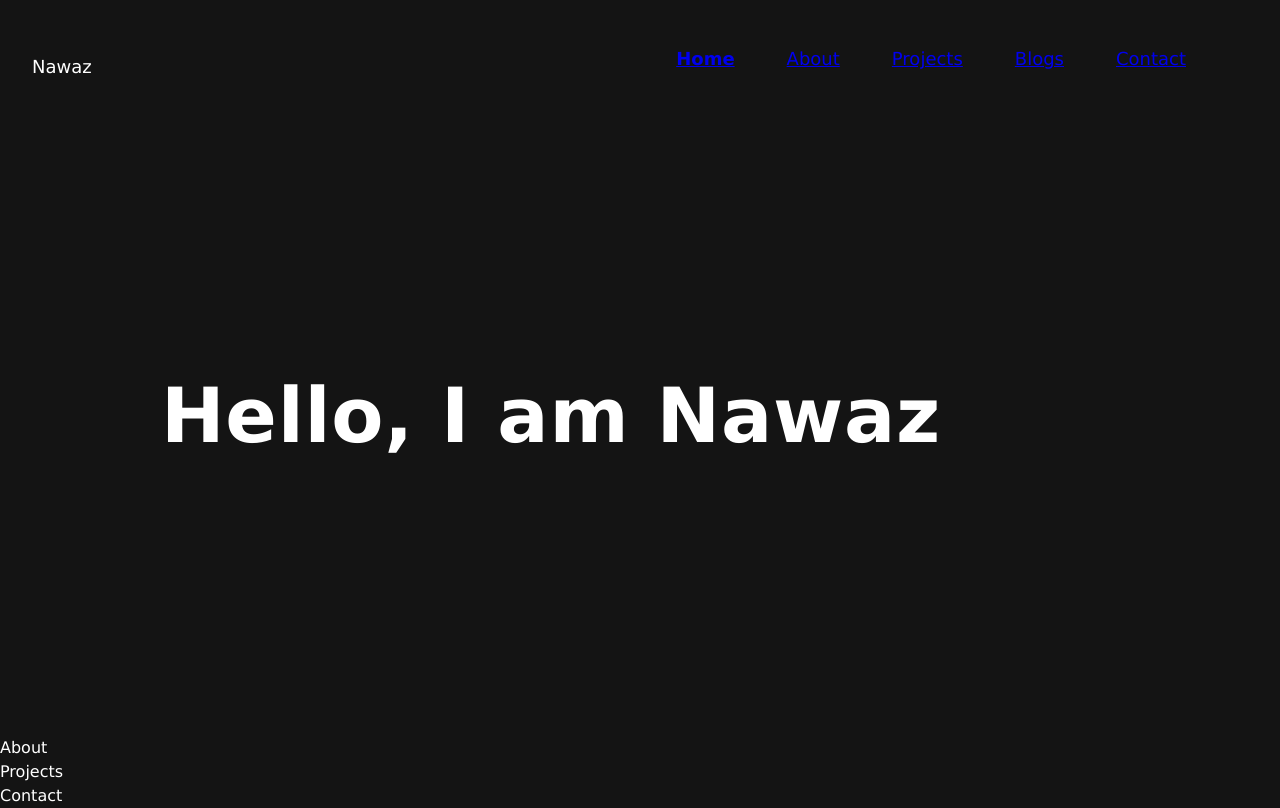
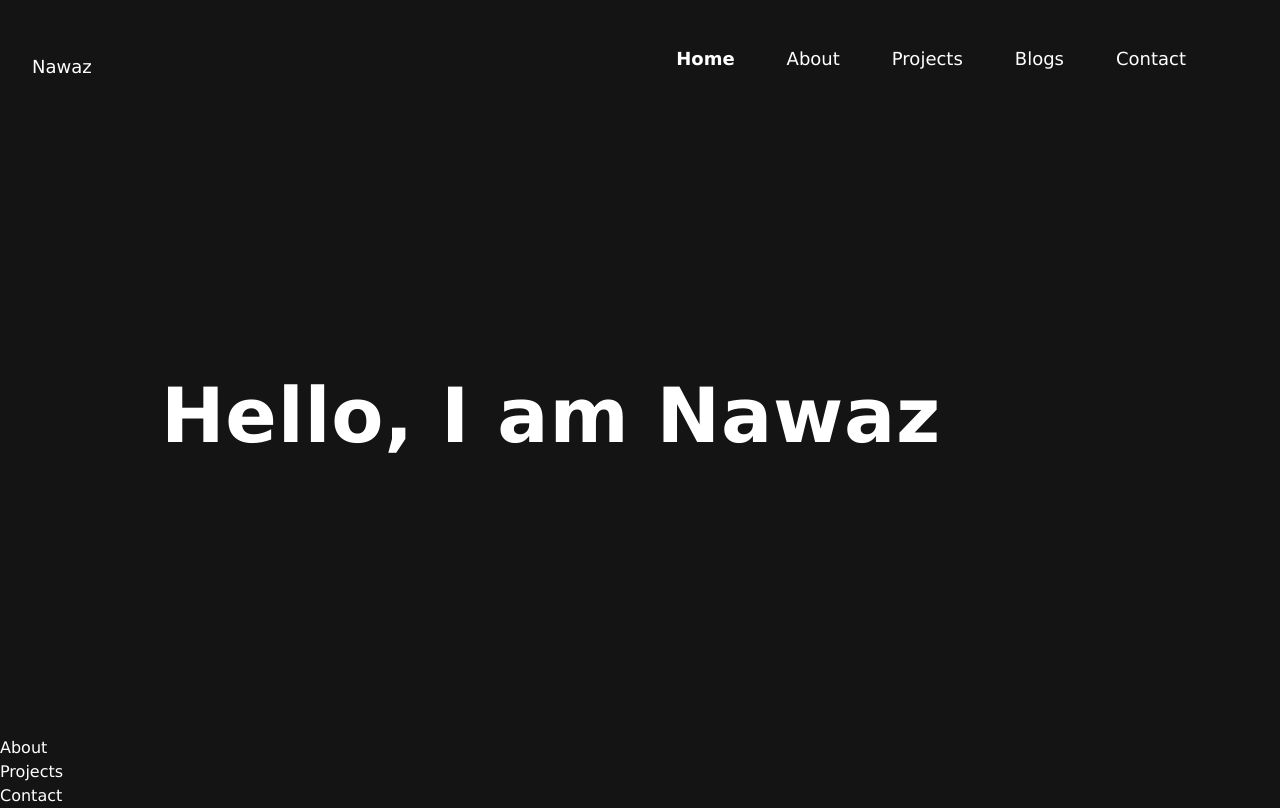
Before and after one commit to shaikahmadnawaz/portfolio-website, a React (Create React App) app: page / in a window 1280 px wide. Built offline with nearby package versions, Linux system fonts and the light colour scheme.

Commit message:
navbar color issue solved

```diff
--- a/src/components/common/navbar/navbar.css
+++ b/src/components/common/navbar/navbar.css
@@ -20,11 +20,17 @@
   font-size: 18px;
 }
 
+a {
+  text-decoration: none;
+  color: #ffffff;
+}
+
 .nav-links ul {
   display: flex;
   list-style-type: none;
   padding: 0;
   color: white;
+  text-decoration: none;
 }
 
 .nav-links li {
```
